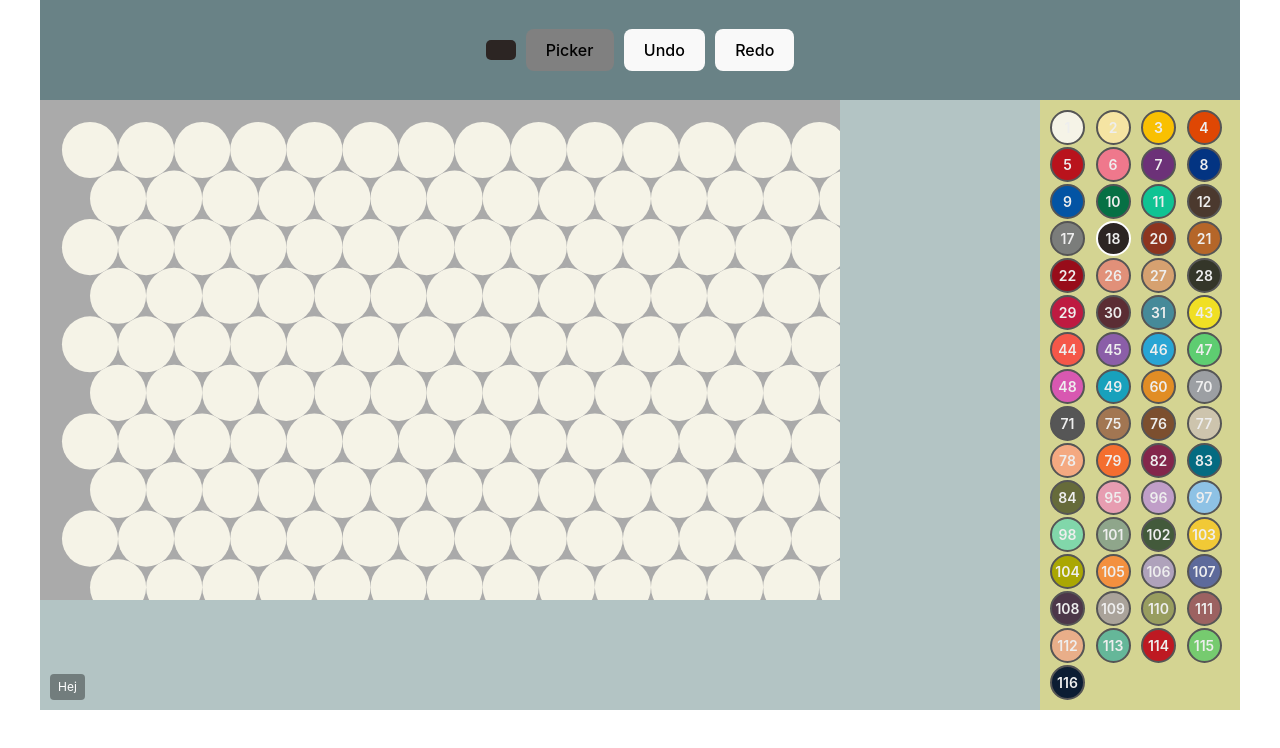
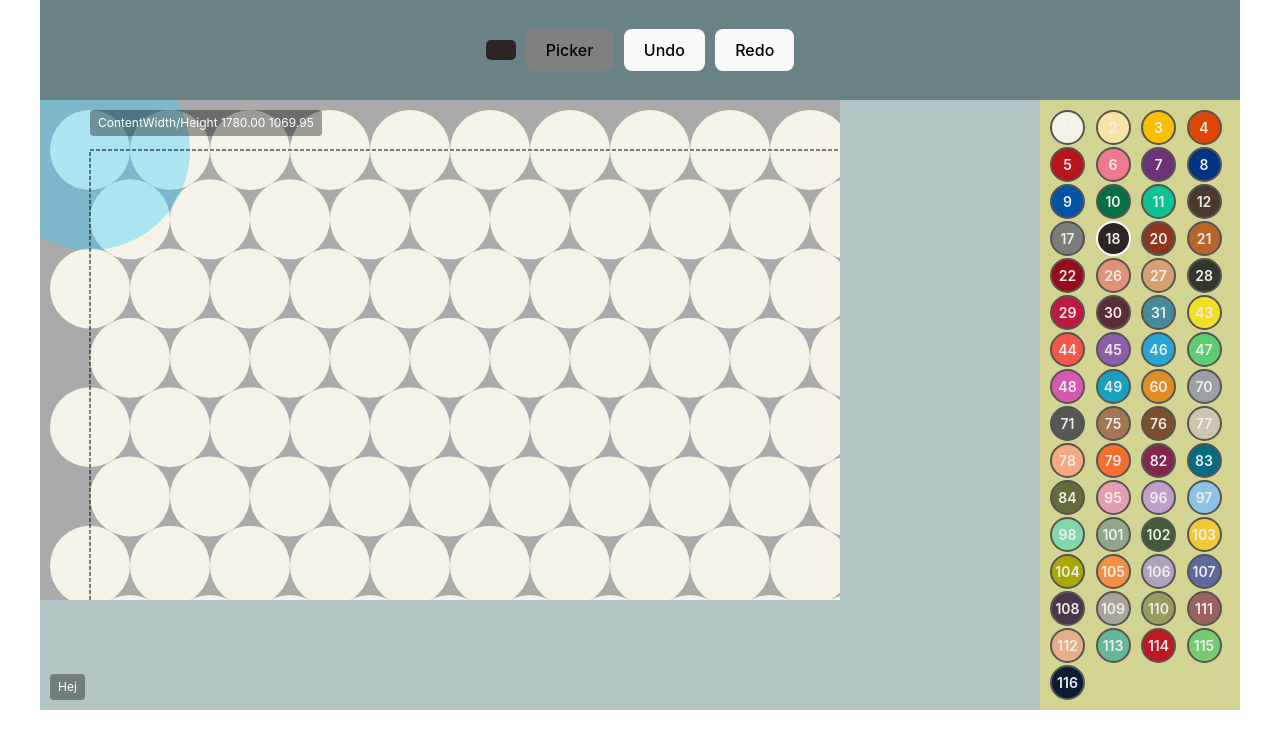
Before and after one commit to jeppewl/my-drawing-app-1, a React (Vite) app: page / in a window 1280 px wide. Shown: the top 748 px of the page. Built offline with nearby package versions, Linux system fonts and the light colour scheme.

Commit message:
big cleanup of state machine, move-threshold for pan-intent

```diff
--- a/src/BeadApp.tsx
+++ b/src/BeadApp.tsx
@@ -9,8 +9,8 @@ import paletteData from "./data/palette-hama-IMG_3973.json";
 import { Mode } from "./types/mode";
 
 const BeadApp = () => {
-  const rowLength = 18;
-  const rows = 16;
+  const rowLength = 21;
+  const rows = 14;
   const dotCount = rowLength * rows;
 
   const beadColors: ColorData[] = paletteData.colors;
--- a/src/components/BeadCanvas.tsx
+++ b/src/components/BeadCanvas.tsx
@@ -33,29 +33,9 @@ const BeadCanvas: React.FC<{
   modeRef,
   setModeSafe,
 }) => {
-  const [debugPointers, setDebugPointers] = useState<DebugPointer[]>([]);
-  const activePointers = useRef(new Map());
-  const updateDebugPointers = () => {
-    const arr = Array.from(activePointers.current.values()).map((p) => ({
-      x: p.clientX,
-      y: p.clientY,
-      id: p.pointerId,
-    }));
-    setDebugPointers(arr);
-  };
-
-  const lastPanPos = useRef<{ x: number; y: number } | null>(null);
-  const touchedCircle = useRef<number | null>(null);
-  const startPos = useRef<{ x: number; y: number } | null>(null);
-
-  const beadIds = useMemo(() => {
-    console.log("useMemo for beadIds");
-    return Array.from({ length: dotCount }, (_, i) => i);
-  }, [dotCount]);
-
-  const rad = 28.048;
+  const rad = 40.0;
+  const startX = 50;
   const startY = 50;
-  const startX = 50;
 
   const contentWidth = rowLength * 2 * rad + 100;
   const contentHeight = rows * 2 * sin60(rad) + 100;
@@ -63,16 +43,13 @@ const BeadCanvas: React.FC<{
   const MIN_W = 100;
   const MIN_H = 100;
 
-  const currentStroke = useRef<PaintChange[]>([]);
-  const visitedInStroke = useRef<Set<number>>(new Set());
+  const DRAW_THRESHOLD = 5; // px
 
-  const [pickedId, setPickedId] = useState<number | null>(null);
-
-  const [viewBox, setViewBox] = useState<[number, number, number, number]>([0, 0, 800, 500]);
-
-  const isPainting = useRef(false);
-
-  const rowAndPos = useRef<{ row: number; pos: number } | null>(null);
+  // useMemo
+  const beadIds = useMemo(() => {
+    console.log("useMemo for beadIds");
+    return Array.from({ length: dotCount }, (_, i) => i);
+  }, [dotCount]);
 
   const circleHitboxes = useMemo(() => {
     console.log("useMemo på circleHitboxes");
@@ -92,46 +69,67 @@ const BeadCanvas: React.FC<{
     });
   }, [beadIds, rad, startX, startY, rowLength]);
 
-  const latestMoveStepRef = useRef<MoveStep | null>(null);
-  const step = latestMoveStepRef.current; // ikke forveksle med lokal step i move-handling
+  // UI/state
+  const [viewBox, setViewBox] = useState<[number, number, number, number]>([0, 0, 800, 500]);
+  const [pickedId, setPickedId] = useState<number | null>(null);
+  const [debugPointers, setDebugPointers] = useState<DebugPointer[]>([]);
 
-  const myTestBox = step ? rectFromSegment(step) : null;
-  const candidates = step ? getCirclesInBox(rectFromSegment(step), circleHitboxes) : [];
+  // Gesture refs
+  const activePointers = useRef(new Map());
+  const pinchStart = useRef<{
+    // til korrekt panning
+    startDist: number;
+    startViewBox: [number, number, number, number];
+    startMid: { x: number; y: number };
+  } | null>(null);
+  const panStart = useRef<{
+    startSvg: { x: number; y: number };
+    startViewBox: [number, number, number, number];
+  } | null>(null);
 
+  // Drawing refs
+  const currentStroke = useRef<PaintChange[]>([]);
+  const visitedInStroke = useRef<Set<number>>(new Set());
   const drawPoints = useRef<DrawPoint[]>([]); // opsamle drawpoints til udvikling
+  const isPainting = useRef(false);
 
-  // kan forbinde
-  const pathData = drawPoints.current
-    .map((p, i) => `${i === 0 ? "M" : "L"} ${p.x} ${p.y}`)
-    .join(" ");
+  // Interaction refs
+  const touchedCircle = useRef<number | null>(null);
+  const startPos = useRef<{ x: number; y: number } | null>(null);
+  const rowAndPos = useRef<{ row: number; pos: number } | null>(null);
 
   // der skal laves en ref til koord-korrektion
   const svgRef = useRef<SVGSVGElement | null>(null);
 
-  // til korrekt panning
-  const panStart = useRef<{
-    startSvg: { x: number; y: number };
-    startViewBox: [number, number, number, number];
-  } | null>(null);
-  // og
+  // Derived runtime refs
+  const latestMoveStepRef = useRef<MoveStep | null>(null);
   const viewBoxRef = useRef<[number, number, number, number]>(viewBox);
 
   useEffect(() => {
     viewBoxRef.current = viewBox;
   }, [viewBox]);
 
-  const pinchStart = useRef<{
-    startDist: number;
-    startViewBox: [number, number, number, number];
-    startMid: { x: number; y: number };
-  } | null>(null);
+  // Computed values
+  const step = latestMoveStepRef.current; // ikke forveksle med lokal step i move-handling
+  const myTestBox = step ? rectFromSegment(step) : null;
+  const candidates = step ? getCirclesInBox(rectFromSegment(step), circleHitboxes) : [];
+  const pathData = drawPoints.current
+    .map((p, i) => `${i === 0 ? "M" : "L"} ${p.x} ${p.y}`)
+    .join(" ");
+
+  const updateDebugPointers = () => {
+    const arr = Array.from(activePointers.current.values()).map((p) => ({
+      x: p.clientX,
+      y: p.clientY,
+      id: p.pointerId,
+    }));
+    setDebugPointers(arr);
+  };
 
   const handlePointerDownCommon = (e: React.PointerEvent) => {
     activePointers.current.set(e.pointerId, e);
     (e.target as Element).closest("svg")?.setPointerCapture(e.pointerId);
-
     startPos.current = { x: e.clientX, y: e.clientY };
-
     const count = activePointers.current.size;
 
     if (e.pointerType === "touch") {
@@ -150,8 +148,6 @@ const BeadCanvas: React.FC<{
         setModeSafe("pan");
         isPainting.current = false;
 
-        // forsøger pinch
-        // const pointers = [...activePointers.current.values()];
         const [p1, p2] = [...activePointers.current.values()];
 
         const midX = (p1.clientX + p2.clientX) / 2;
@@ -183,13 +179,10 @@ const BeadCanvas: React.FC<{
         setModeSafe("pan");
         isPainting.current = false;
 
-        const pointers = [...activePointers.current.values()];
-
-        const midX = pointers.reduce((sum, p) => sum + p.clientX, 0) / pointers.length;
-        const midY = pointers.reduce((sum, p) => sum + p.clientY, 0) / pointers.length;
+        const { x, y } = clientToSvg(e.clientX, e.clientY);
 
         panStart.current = {
-          startSvg: clientToSvg(midX, midY),
+          startSvg: { x, y },
           startViewBox: viewBoxRef.current,
         };
       }
@@ -219,32 +212,23 @@ const BeadCanvas: React.FC<{
     activePointers.current.set(e.pointerId, e);
     updateDebugPointers();
 
-    // 🆕 brug mode
-    const mode = modeRef.current;
-
-    // 🖱️ DESKTOP FIX
-    if (e.pointerType === "mouse") {
-      if (e.buttons === 1) {
-        // venstreklik holdt nede
-        if (modeRef.current !== "draw") {
-          modeRef.current = "draw";
-          startStroke();
-        }
-      } else if (e.buttons === 2) {
-        // højreklik holdt nede
-        setModeSafe("pan");
-      } else {
-        // ingen knapper → idle
-        if (modeRef.current === "draw") {
-          endStroke();
-        }
-        modeRef.current = "idle";
-      }
-    }
+    // Snapshot generelt en god ide
+    const currentMode = modeRef.current;
 
     // ✏️ DRAW
-    if (mode === "draw") {
+    if (currentMode === "draw") {
       const p = [...activePointers.current.values()][0];
+
+      if (!startPos.current) return; // 👈 tilføj denne
+
+      // 👇 INDSÆT THRESHOLD CHECK HER
+      const dx = p.clientX - startPos.current.x;
+      const dy = p.clientY - startPos.current.y;
+      const distSq = dx * dx + dy * dy;
+
+      if (!isPainting.current && distSq < DRAW_THRESHOLD * DRAW_THRESHOLD) {
+        return;
+      }
 
       const { x, y } = clientToSvg(p.clientX, p.clientY);
 
@@ -280,23 +264,17 @@ const BeadCanvas: React.FC<{
           }
         });
 
-        if (hits.length === 0) return; // nu skal vi muligvis picke
+        if (hits.length === 0) return;
 
-        // 👇 MODE SWITCH
-        if (modeRef.current === "pick") {
-          return; // 👈 gør ingenting i move
+        if (!isPainting.current) {
+          startStroke();
+          isPainting.current = true;
         }
 
-        if (modeRef.current === "draw") {
-          if (!isPainting.current) {
-            startStroke();
-            isPainting.current = true;
-          }
-
-          hits.forEach(paintCircle);
-        }
+        hits.forEach(paintCircle);
       }
 
+      //TODO undersøge hvorvidt dette er nødvendigt
       const el = document.elementFromPoint(p.clientX, p.clientY);
 
       if (el?.tagName === "circle") {
@@ -310,7 +288,7 @@ const BeadCanvas: React.FC<{
       }
     }
 
-    if (mode === "pan") {
+    if (currentMode === "pan") {
       const pointers = [...activePointers.current.values()];
 
       if (pointers.length === 1 && panStart.current) {
@@ -331,15 +309,15 @@ const BeadCanvas: React.FC<{
         const midY = (pointers[0].clientY + pointers[1].clientY) / 2;
 
         const dist = distance(pointers[0], pointers[1]);
+        if (dist === 0) return;
         const scaleFactor = pinchStart.current.startDist / dist;
-
-        const [startX, startY, startW, startH] = pinchStart.current.startViewBox;
 
         // 🔹 ALT i start-space
         const midSVG = clientToSvgWithViewBox(midX, midY, pinchStart.current.startViewBox);
-
         const dx = midSVG.x - pinchStart.current.startMid.x;
         const dy = midSVG.y - pinchStart.current.startMid.y;
+
+        const [startX, startY, startW, startH] = pinchStart.current.startViewBox;
 
         // 🔹 zoom
         const newW = startW * scaleFactor;
@@ -379,18 +357,12 @@ const BeadCanvas: React.FC<{
     isPainting.current = false;
     touchedCircle.current = null;
 
-    if (modeRef.current === "pan") {
-      lastPanPos.current = null;
-    }
     setModeSafe("idle"); // 👈 opdater både ref + state
     startPos.current = null;
   };
 
   const handleWheel = (e: React.WheelEvent<SVGSVGElement>) => {
     e.preventDefault();
-
-    //debug
-    // console.log(e.deltaX, e.deltaY);
 
     const zoomFactor = 1.05;
     const scale = e.deltaY < 0 ? 1 / zoomFactor : zoomFactor;
@@ -702,6 +674,18 @@ const BeadCanvas: React.FC<{
           <circle key={i} cx={p.x} cy={p.y} r={2} fill="red" pointerEvents="none" />
         ))}
         <path d={pathData} fill="none" stroke="#ff55e384" strokeWidth={2} pointerEvents="none" />
+        <circle cx={startX} cy={startY} r={100} fill="#32cfff60" />
+
+        <rect
+          x={startX}
+          y={startY}
+          width={contentWidth}
+          height={contentHeight}
+          fill="none"
+          stroke="black"
+          strokeDasharray="4,2"
+          pointerEvents="none"
+        />
       </svg>
       <div className="debug-layer">
         {debugPointers.map((p) => (
@@ -730,6 +714,21 @@ const BeadCanvas: React.FC<{
       >
         Hej {rowAndPos.current?.row} {rowAndPos.current?.pos}
       </div>
+      <div
+        style={{
+          position: "absolute",
+          top: 10,
+          left: 50,
+          background: "rgba(0, 0, 0, 0.363)",
+          color: "#fff",
+          padding: "4px 8px",
+          borderRadius: 4,
+          fontSize: 12,
+          pointerEvents: "none",
+        }}
+      >
+        ContentWidth/Height {contentWidth.toFixed(2)} {contentHeight.toFixed(2)}
+      </div>
     </div>
   );
 };
```
